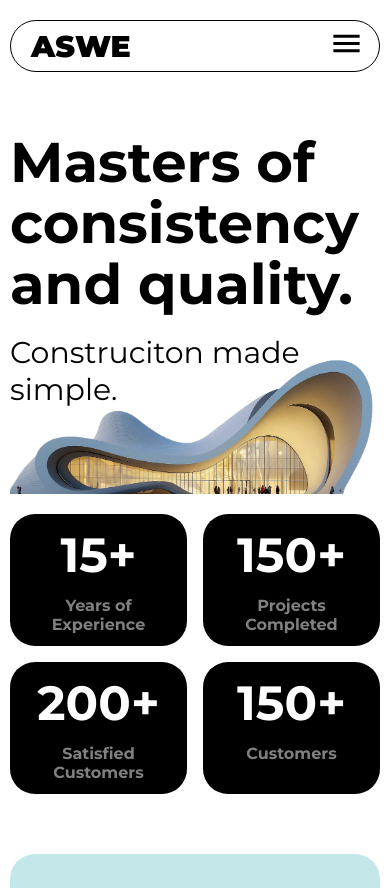
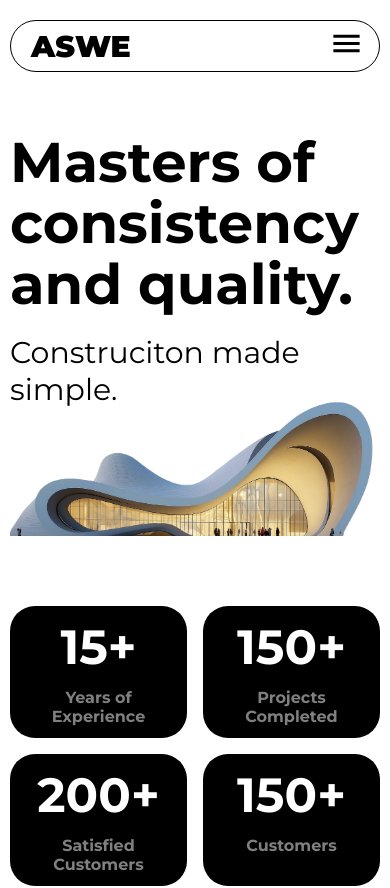
Before and after one commit to Ms-Suhan/aswe_constructions, a React (Vite) app: page / in a window 390 px wide. Shown: the top 888 px of the page. Built offline with nearby package versions, Linux system fonts and the light colour scheme.

Commit message:
fix spacing

```diff
--- a/src/components/Hero/Hero.css
+++ b/src/components/Hero/Hero.css
@@ -543,7 +543,8 @@
     }
     .hero-container {
         padding-top: 40px;
-        height: 50vh;
+        height: 55vh;
+        margin-bottom: 50px;
     }
 
     .why-section{
```
